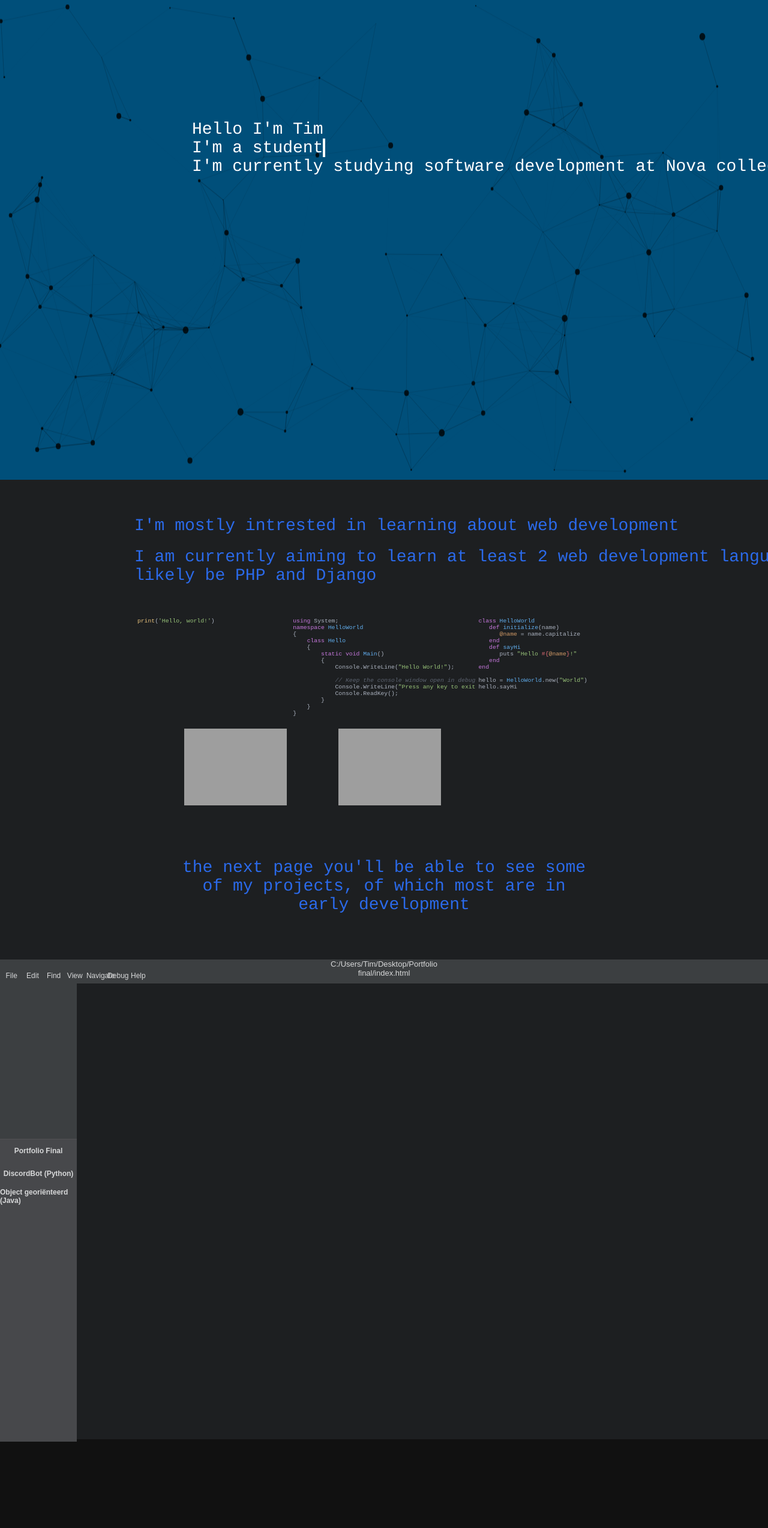
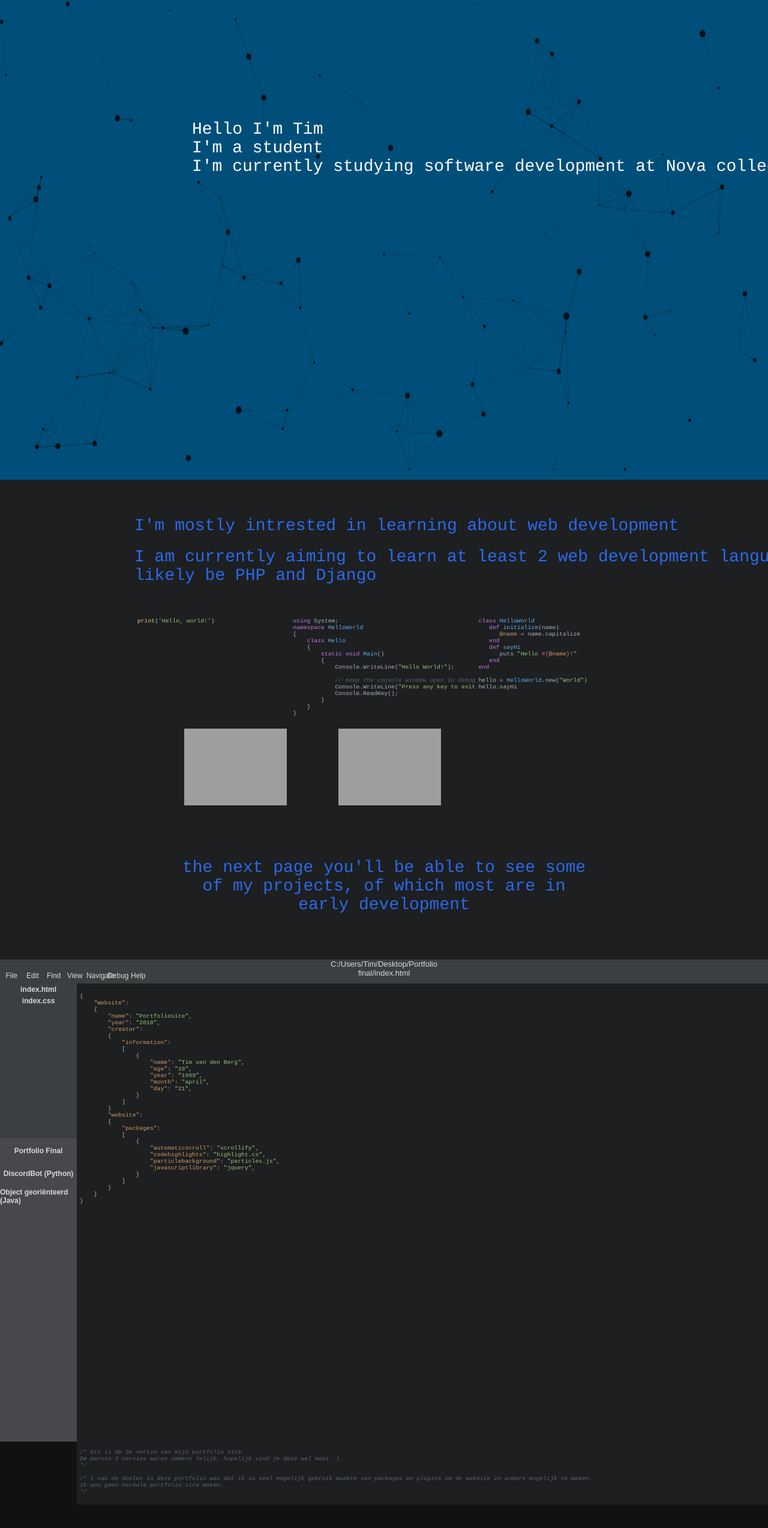
Before and after one commit to timdeplatvis111/PortfolioSite, a plain HTML site: page index.html in a window 1280 px wide. Shown: the top 2548 px of the page at 60% size. Before the commit the page ends 2404 px from the top, so only its background shows below. Drawn offline with nearby package versions, Linux system fonts and the light colour scheme; grey boxes are pictures that could not be loaded; a script that the page names is missing.

Commit message:
Veel veranderingen aan de fake IDE

```diff
--- a/css/blok2.css
+++ b/css/blok2.css
@@ -16,6 +16,7 @@
 {
     width: 10%;
     height: 90%;
+    float: left;
 }
 
 #Blok2-container-code-bovenbar
@@ -62,6 +63,7 @@
     width: 100%;
     height: 36%;
     background-color: #3C3F41;
+    float: left;
 }
 
 #Blok2-container-code-sidebar-beneden
@@ -72,6 +74,7 @@
     border-top-width: 1px;
     border-top-color: #505153;
     border-top-style: solid;
+    float: left;
 }
 
 #Blok2-container-code-sidebar-beneden h1
@@ -91,7 +94,54 @@
     height: 100%;
 }
 
+#Blok2-container-code-sidebar-boven-portfolio
+{
+    width: 100%;
+    height: 100%;
+}
+
 #Blok2-container-code-sidebar-beneden h1#PortfolioFinal
 {
 
 }
+
+#Blok2-container-code-sidebar-boven-portfolio h1#Indexhtml
+{
+    width: 100%;
+    height: 7.5%;
+    font-size: 12px;
+    color: #D7D8D9;
+    display: flex;
+    justify-content: center;
+    align-items: center;
+}
+
+#Blok2-container-code-sidebar-boven-portfolio h1#Indexcss
+{
+    width: 100%;
+    height: 7.5%;
+    font-size: 12px;
+    color: #D7D8D9;
+    display: flex;
+    justify-content: center;
+    align-items: center;
+}
+
+#Blok2-container-code-main
+{
+    width: 90%;
+    height: 95%;
+    float: left;
+}
+
+#Blok2-container-code-main-indexhtml
+{
+    width: 100%;
+    height: 100%;
+}
+
+#Blok2-container-code-main-indexcss
+{
+    width: 100%;
+    height: 100%;
+}
--- a/index.html
+++ b/index.html
@@ -2,9 +2,9 @@
 <html lang="en">
 <head>
     <meta charset="utf-8">
-    <title>particles.js</title>
-    <meta name="description" content="particles.js is a lightweight JavaScript library for creating particles.">
-    <meta name="author" content="Vincent Garreau" />
+    <title>Tim's portfolio</title>
+    <meta name="description" content="De portfolio site van Tim van den Berg">
+    <meta name="author" content="Tim van den Berg" />
     <meta name="viewport" content="width=device-width, initial-scale=1.0, minimum-scale=1.0, maximum-scale=1.0, user-scalable=no">
     <link rel="stylesheet" media="screen" href="css/style.css">
 
@@ -142,7 +142,8 @@ hello.sayHi
             <div id="Blok2-container-code-sidebar">
                 <div id="Blok2-container-code-sidebar-boven">
                     <div id="Blok2-container-code-sidebar-boven-portfolio">
-
+                        <h1 id="Indexhtml"> index.html </h1>
+                        <h1 id="Indexcss"> index.css </h1>
                     </div>
 
                     <div id="Blok2-container-code-sidebar-boven-discordbot">
@@ -163,6 +164,58 @@ hello.sayHi
                     <h1 id = "PortfolioFinal"> Portfolio Final </h1>
                     <h1 id = "DiscordBot"> DiscordBot (Python) </h1>
                     <h1 id = "Java"> Object georiënteerd (Java) </h1>
+                </div>
+            </div>
+
+
+            <div id="Blok2-container-code-main">
+                <div id="Blok2-container-code-main-indexhtml">
+                    <pre><code class="json">
+{
+    "Website":
+    {
+        "name": "Portfoliosite",
+        "year": "2018",
+        "creator":
+        {
+            "information":
+            [
+                {
+                    "name": "Tim van den Berg",
+                    "age": "19",
+                    "year": "1999",
+                    "month": "april",
+                    "day": "21",
+                }
+            ]
+        }
+        "website":
+        {
+            "packages":
+            [
+                {
+                    "automaticscroll": "scrollify",
+                    "codehighlights": "highlight.cs",
+                    "particlebackground": "particles.js",
+                    "javascriptlibrary": "jquery",
+                }
+            ]
+        }
+    }
+}
+                    </code></pre>
+                </div>
+
+                <div id="Blok2-container-code-main-indexcss">
+                    <pre><code class="css">
+/* Dit is de 3e versie van mijn portfolio site.
+De eerste 3 versies waren immens lelijk, hopelijk vind je deze wel mooi :).
+*/
+
+/* 1 van de doelen in deze portfolio was dat ik zo veel mogelijk gebruik maakte van packages en plugins om de website zo anders mogelijk te maken.
+Ik wou geen normale portfolio site maken.
+*/
+                    </code></pre>
                 </div>
             </div>
         </div>
@@ -216,13 +269,46 @@ hello.sayHi
     });
 
     </script>
+    <script>
 
-    <script>
+    //Als je klikt op Portfolio final dan hide het de andere elementen
     $("#Blok2-container-code-sidebar-beneden h1#PortfolioFinal").click(function()
     {
-        $("#Blok2").hide();
+        $("#Blok2-container-code-sidebar-boven-portfolio").fadeIn();
+
+        $("#Blok2-container-code-sidebar-boven-discordbot").fadeOut();
+        $("#Blok2-container-code-sidebar-boven-java").fadeOut();
     });
 
+    //Als je klikt op Discordbot dan hide het de andere elementen
+    $("#Blok2-container-code-sidebar-beneden h1#DiscordBot").click(function()
+    {
+        $("#Blok2-container-code-sidebar-boven-discordbot").fadeIn();
+
+        $("#Blok2-container-code-sidebar-boven-portfolio").fadeOut();
+        $("#Blok2-container-code-sidebar-boven-java").fadeOut();
+    });
+
+    //Als je klikt op Java dan hide het de andere elementen
+    $("#Blok2-container-code-sidebar-beneden h1#Java").click(function()
+    {
+        $("#Blok2-container-code-sidebar-boven-java").fadeIn();
+
+        $("#Blok2-container-code-sidebar-boven-portfolio").fadeOut();
+        $("#Blok2-container-code-sidebar-boven-discordbot").fadeOut();
+    });
+
+    $("#Blok2-container-code-sidebar-boven-portfolio h1#Indexhtml").click(function()
+    {
+        $("#Blok2-container-code-main-indexhtml").fadeIn();
+        $("#Blok2-container-code-main-indexcss").fadeOut();
+    });
+
+    $("#Blok2-container-code-sidebar-boven-portfolio h1#Indexcss").click(function()
+    {
+        $("#Blok2-container-code-main-indexhtml").fadeOut();
+        $("#Blok2-container-code-main-indexcss").fadeIn();
+    });
 
     </script>
 
```
